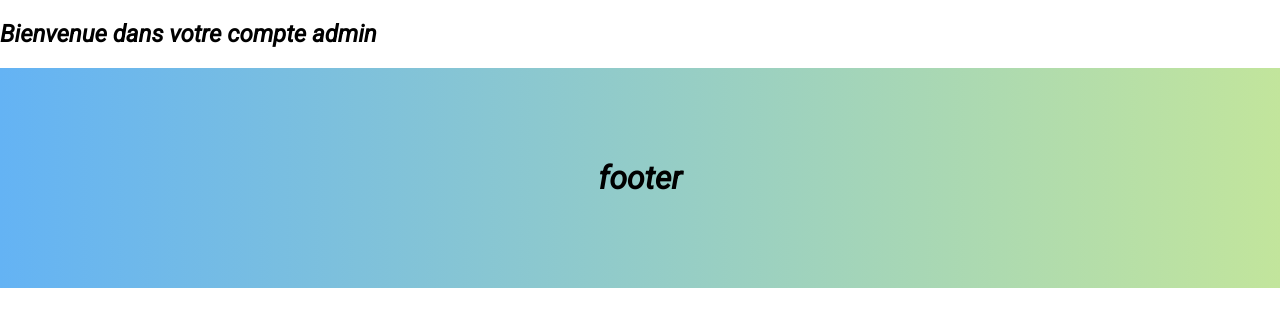
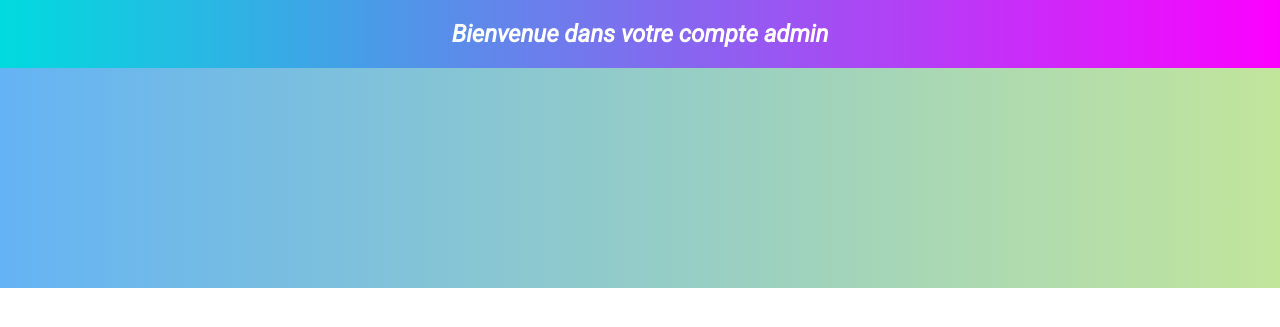
Before and after one commit to samuel-durand/module-connexion, a PHP site: page /menu.php in a window 1280 px wide. Shown: the part 51-378 px from the top of the page. Run offline with PHP 8.4, Linux system fonts and the light colour scheme; a user stored in the database is signed in.

Commit message:
css fix 2

```diff
--- a/footer.php
+++ b/footer.php
@@ -1,3 +1,2 @@
 <footer>
-    <h1>footer</h1>
 </footer>
--- a/style.css
+++ b/style.css
@@ -28,7 +28,6 @@ a {
 main {
     display: flex;
     justify-content: center;
-    align-items: center;
 }
 
 form {
@@ -37,6 +36,19 @@ form {
     background: linear-gradient(to right, #00dbde, #fc00ff); /* W3C, IE 10+/ Edge, Firefox 16+, Chrome 26+, Opera 12+, Safari 7+ */
 	height: 720px;
 	width: 1980px;
+
+}
+section {
+    display: flex;
+    justify-content: center;
+    align-items: center;
+    background: #fc00ff;  /* fallback for old browsers */
+    background: -webkit-linear-gradient( to right, #00dbde, #fc00ff);  /* Chrome 10-25, Safari 5.1-6 */
+    background: linear-gradient(to right, #00dbde, #fc00ff); /* W3C, IE 10+/ Edge, Firefox 16+, Chrome 26+, Opera 12+, Safari 7+ */
+}
+
+section > h1 {
+    color: white;
 }
 
 label {
```
Also changed, not shown: login.php (+0 -8 lines), profil.php (added), 1 other file.
